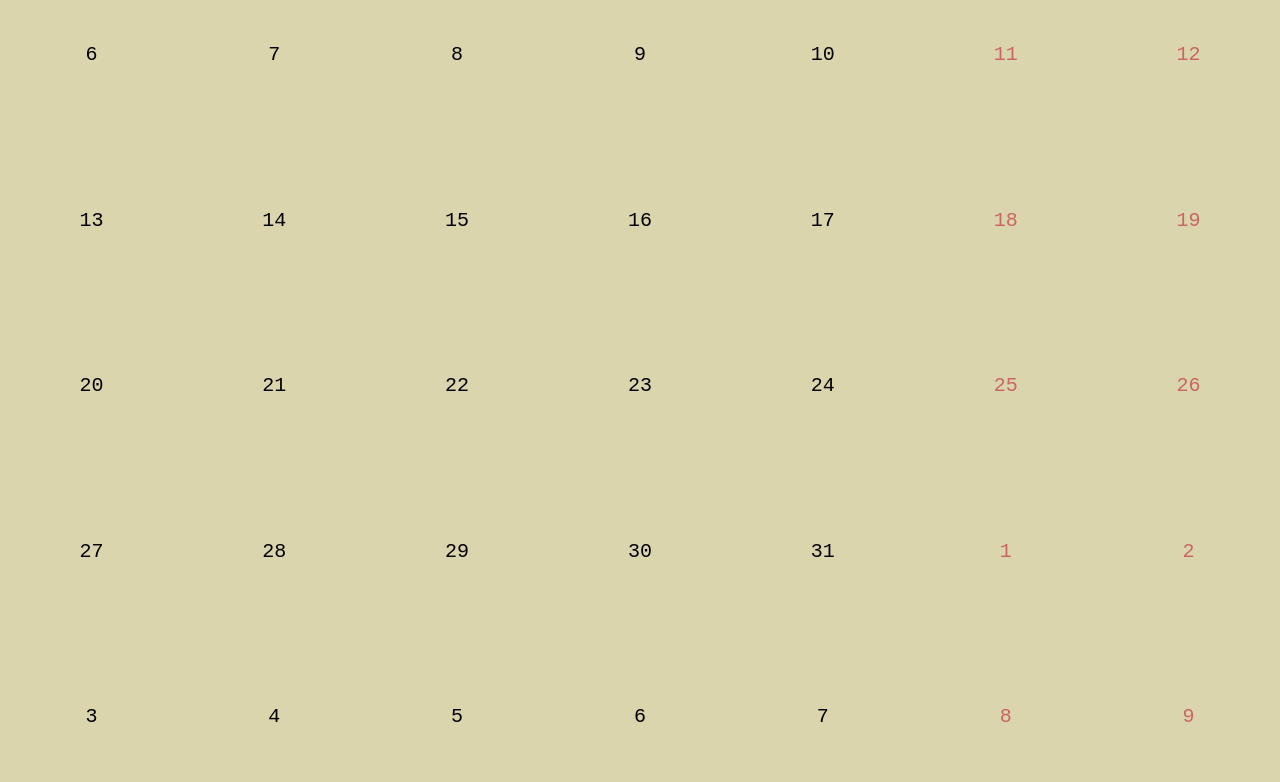
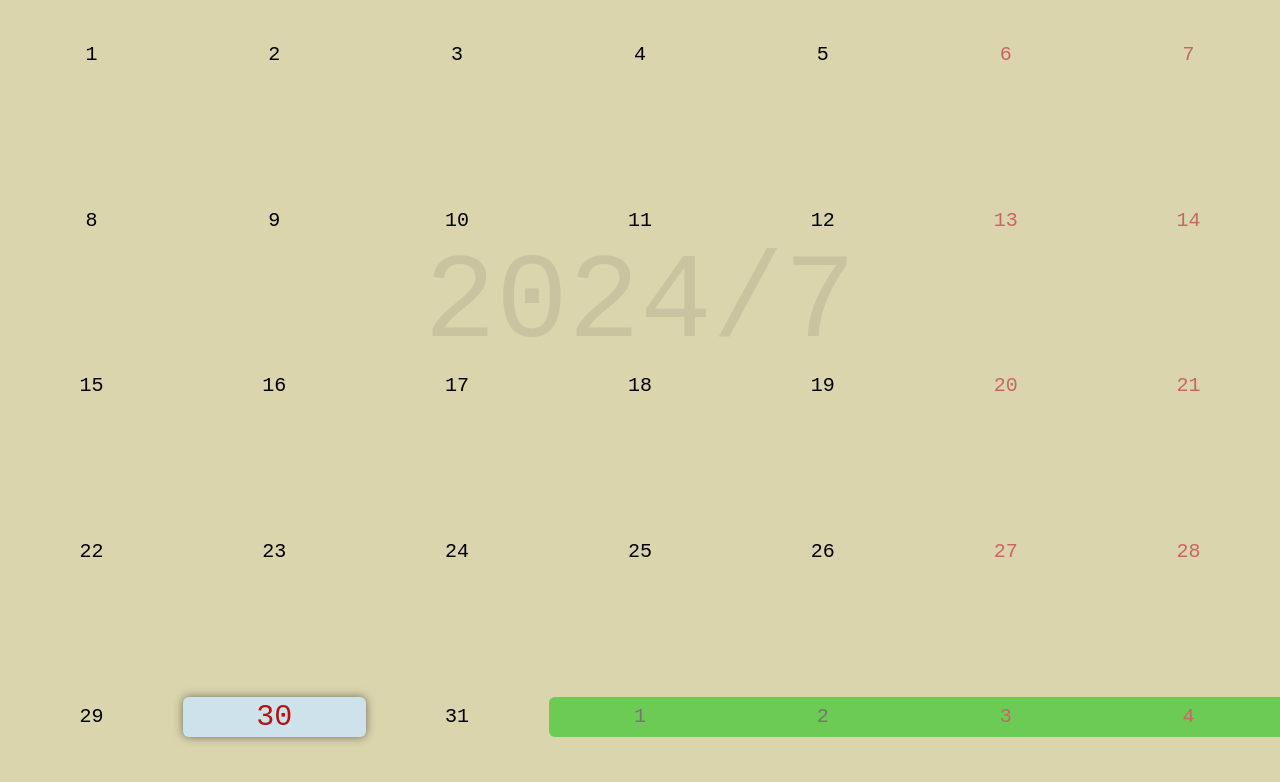
Before and after one commit to Pmmmmmmmmmm/eco-track, a Vue app: page /addOrder in a window 1280 px wide. Shown: the top 782 px of the page. Built offline with nearby package versions, Linux system fonts and the light colour scheme; a web font is replaced by a local one.

Commit message:
更新日历组件，修复 DaysView 组件的 v-model 绑定，调整 YearAndMonth 组件的捕获距离常量，优化日期选择逻辑

```diff
--- a/src/components/calendar/MyCalendar.vue
+++ b/src/components/calendar/MyCalendar.vue
@@ -2,9 +2,9 @@
 import { ref, computed } from 'vue'
 import DaysView from './components/DaysView.vue'
 import YearAndMonth from './components/YearAndMonth.vue'
-const year = ref(new Date().getFullYear())
-const month = ref(new Date().getMonth() + 1)
-const day = ref(new Date().getDate())
+const year = ref(2024)
+const month = ref(7)
+const day = ref(30)
 let currentView = ref<'calendar' | 'year&month'>('calendar')
 function handleViewChange() {
   if (currentView.value === 'calendar') {
@@ -33,7 +33,12 @@ function handleViewChange() {
         v-model:year="year"
         v-model:month="month"
       />
-      <DaysView v-show="currentView === 'calendar'" :year="year" :month="month" />
+      <DaysView
+        v-show="currentView === 'calendar'"
+        v-model:year="year"
+        v-model:month="month"
+        v-model:day="day"
+      />
     </div>
   </div>
 </template>
--- a/src/components/calendar/components/DaysView.vue
+++ b/src/components/calendar/components/DaysView.vue
@@ -1,64 +1,112 @@
 <script setup lang="ts">
 import { ref, reactive, toRefs, onBeforeMount, onMounted, watch, watchEffect } from 'vue'
-const { year, month } = defineProps({
-  year: {
+
+type DayItem = {
+  daysNum: number
+  monthNum: number
+  yearNum: number
+}
+let year = defineModel('year', {
   type: Number,
   default: new Date().getFullYear()
-  },
-  month: {
+})
+let month = defineModel('month', {
   type: Number,
   default: new Date().getMonth() + 1
-  }
+})
+let day = defineModel('day', {
+  type: Number,
+  default: new Date().getDate()
 })
 const currentMonth = ref(new Date())
 const preMonth = ref(new Date())
 const nextMonth = ref(new Date())
-const daysList = ref<number[]>([])
-const fillDaysList = () => {
+let preList = ref<DayItem[]>([])
+let currentList = ref<DayItem[]>([])
+let nextList = ref<DayItem[]>([])
 const daysInMonth = (date: Date) => new Date(date.getFullYear(), date.getMonth() + 1, 0).getDate()
 const firstDayOfWeek = (date: Date) => new Date(date.getFullYear(), date.getMonth(), 1).getDay()
 
-  const currentDays = daysInMonth(currentMonth.value)
-  const preDays = daysInMonth(preMonth.value)
+const fillDaysList = () => {
+  const currentMonthDays = daysInMonth(currentMonth.value)
+  const preMonthDays = daysInMonth(preMonth.value)
   const startDay = firstDayOfWeek(currentMonth.value) || 7 // Sunday as 7
+  const endDay = firstDayOfWeek(nextMonth.value) || 7 // Sunday as 7
+  preList.value = []
+  currentList.value = []
+  nextList.value = []
 
-  daysList.value = []
-
-  // Fill previous month's days
-  for (let i = preDays - startDay + 2; i <= preDays; i++) {
-    daysList.value.push(i)
+  if (startDay > 1) {
+    // 如果当前月的第一天不是周一，则需要填充上个月的日期
+    // 比如当前月的第一天是周三，则需要填充上个月的最后两天形成完整的一周
+    let needPreMonth = startDay - 1 // 计算上个月需要填充的天数(算出上月最后一天是周几就需要补几天)
+    for (let day = preMonthDays; preList.value.length < needPreMonth; day--) {
+      preList.value.unshift({
+        daysNum: day,
+        monthNum: preMonth.value.getMonth() + 1,
+        yearNum: preMonth.value.getFullYear()
+      })
     }
-
-  // Fill current month's days
-  for (let i = 1; i <= currentDays; i++) {
-    daysList.value.push(i)
+  } else if (startDay == 1) {
+    // 补充一整周的上月日期
+    for (let day = preMonthDays; preList.value.length < 7; day--) {
+      preList.value.unshift({
+        daysNum: day,
+        monthNum: preMonth.value.getMonth() + 1,
+        yearNum: preMonth.value.getFullYear()
+      })
     }
-
-  // Fill next month's days
-  const remainingDays = 42 - daysList.value.length // Ensure 6 rows of 7 days
-  for (let i = 1; i <= remainingDays; i++) {
-    daysList.value.push(i)
+  }
+  for (let day = 1; day <= currentMonthDays; day++) {
+    currentList.value.push({
+      daysNum: day,
+      monthNum: currentMonth.value.getMonth() + 1,
+      yearNum: currentMonth.value.getFullYear()
+    })
+  }
+  if (endDay > 1) {
+    let needNextMonth = 7 - endDay + 1 // 计算下个月需要填充的天数（计算出本月最后一天是周几，再用7减去它，就是需要补的下个月的天数）
+    for (let day = 1; nextList.value.length < needNextMonth; day++) {
+      nextList.value.push({
+        daysNum: day,
+        monthNum: nextMonth.value.getMonth() + 1,
+        yearNum: nextMonth.value.getFullYear()
+      })
+    }
+  } else if (endDay == 1) {
+    // 补充一整周的下月日期
+    for (let day = 1; nextList.value.length < 7; day++) {
+      nextList.value.push({
+        daysNum: day,
+        monthNum: nextMonth.value.getMonth() + 1,
+        yearNum: nextMonth.value.getFullYear()
+      })
+    }
   }
 }
 watchEffect(() => {
-  currentMonth.value = new Date(`${year}-${month}`)
-  if (month == 1) {
-    preMonth.value = new Date(`${year - 1}-12`)
-    nextMonth.value = new Date(`${year}-2`)
-  } else if (month == 12) {
-    nextMonth.value = new Date(`${year + 1}-1`)
-    preMonth.value = new Date(`${year}-11`)
+  currentMonth.value = new Date(`${year.value}-${month.value}`)
+  if (month.value == 1) {
+    preMonth.value = new Date(`${year.value - 1}-12`)
+    nextMonth.value = new Date(`${year.value}-2`)
+  } else if (month.value == 12) {
+    nextMonth.value = new Date(`${year.value + 1}-1`)
+    preMonth.value = new Date(`${year.value}-11`)
   } else {
-    preMonth.value = new Date(`${year}-${month - 1}`)
-    nextMonth.value = new Date(`${year}-${month + 1}`)
+    preMonth.value = new Date(`${year.value}-${month.value - 1}`)
+    nextMonth.value = new Date(`${year.value}-${month.value + 1}`)
+  }
+  fillDaysList()
+})
+function handleDayClick({ daysNum, monthNum, yearNum }: DayItem) {
+  year.value = yearNum
+  month.value = monthNum
+  day.value = daysNum
 }
 
-  fillDaysList()
-
-  // console.log('preMonth', preMonth.value.toLocaleDateString())
-  // console.log('currentMonth', currentMonth.value.toLocaleDateString())
-  // console.log('nextMonth', nextMonth.value.toLocaleDateString())
-})
+function checkSelectedDay({ daysNum, monthNum, yearNum }: DayItem) {
+  return daysNum == day.value && monthNum == month.value && yearNum == year.value
+}
 
 const daysOfWeek = ['Mon', 'Tue', 'Wed', 'Thu', 'Fri', 'Sat', 'Sun']
 </script>
@@ -68,7 +116,40 @@ const daysOfWeek = ['Mon', 'Tue', 'Wed', 'Thu', 'Fri', 'Sat', 'Sun']
       <div class="daysOfWeek" v-for="(item, index) in daysOfWeek" :key="index">{{ item }}</div>
     </div>
     <div class="body">
-      <div class="day-item" v-for="(dayItem, index) in daysList" :key="index">{{ dayItem }}</div>
+      <div
+        class="day-item is-pre-month"
+        :class="{
+          last_preMonth_day: index === preList.length - 1
+        }"
+        v-for="(dayItem, index) in preList"
+        :key="dayItem.monthNum.toString() + index"
+        @click.capture="handleDayClick(dayItem)"
+      >
+        {{ dayItem.daysNum }}
+      </div>
+      <div
+        class="day-item"
+        :class="{
+          'day-item-active': checkSelectedDay(dayItem)
+        }"
+        v-for="(dayItem, index) in currentList"
+        :key="dayItem.monthNum + index"
+        @click.capture="handleDayClick(dayItem)"
+      >
+        {{ dayItem.daysNum }}
+      </div>
+      <div
+        class="day-item is-next-month"
+        :class="{
+          first_nextMonth_day: index === 0
+        }"
+        v-for="(dayItem, index) in nextList"
+        :key="dayItem.monthNum + index"
+        @click.capture="handleDayClick(dayItem)"
+      >
+        {{ dayItem.daysNum }}
+      </div>
+      <div class="year-month-bcg">{{ year }}/{{ month }}</div>
     </div>
   </div>
 </template>
@@ -94,9 +175,9 @@ const daysOfWeek = ['Mon', 'Tue', 'Wed', 'Thu', 'Fri', 'Sat', 'Sun']
     }
   }
   .body {
+    position: relative;
     flex: 1;
     display: flex;
-    // justify-content: space-between;
     align-items: center;
     flex-wrap: wrap;
     .day-item {
@@ -108,6 +189,50 @@ const daysOfWeek = ['Mon', 'Tue', 'Wed', 'Thu', 'Fri', 'Sat', 'Sun']
       &:nth-child(7n) {
         color: rgb(202, 101, 101);
       }
+      background-color: transparent;
+      z-index: 2;
+      transition: all 0.2s ease;
+      cursor: pointer;
+      user-select: none;
+      border-radius: 6px;
+    }
+    .day-item-active {
+      background-color: #cee2eb;
+      color: #b41212;
+      box-shadow: 0 0 10px rgba(0, 0, 0, 0.5);
+      font-size: 30px;
+      z-index: 3;
+    }
+    .is-pre-month {
+      color: #757575;
+      background-color: rgba(0, 0, 0, 0.1);
+      border-radius: 0;
+    }
+    .is-next-month {
+      color: #757575;
+      background-color: rgb(107, 203, 85);
+      border-radius: 0;
+    }
+    .last_preMonth_day {
+      border-radius: 0 6px 6px 0;
+    }
+    .first_nextMonth_day {
+      border-radius: 6px 0 0 6px;
+    }
+    .year-month-bcg {
+      position: absolute;
+      top: 0;
+      left: 0;
+      width: 100%;
+      height: 100%;
+      display: flex;
+      justify-content: center;
+      align-items: center;
+      font-size: 120px;
+      z-index: 1;
+      pointer-events: none;
+      color: rgba(0, 0, 0, 0.082);
+      text-decoration: wavy;
     }
   }
 }
--- a/src/components/calendar/components/YearAndMonth.vue
+++ b/src/components/calendar/components/YearAndMonth.vue
@@ -4,7 +4,7 @@ import { useDomState } from './getDomState'
 
 //年份范围
 const YEARS_NUMBER = 3 //年份范围
-const IGNORE_DIS = 60 //忽略的距离
+const CATCH_DISTANCE = 50 //忽略的距离
 const SCROLL_DONE_TIME = 280 //判断滚动完成等待的时间
 const dateRef = ref<HTMLElement | HTMLElement[] | null>(null) //获取年月项元素
 const scrollTableRef = ref<HTMLElement | null>(null) //获取年月表格元素
@@ -120,19 +120,24 @@ let lastMatch = ''
 function getMatchByCenter({ x, y }: { x: number; y: number }) {
   let X = Array.from(XSet).sort((a: number, b: number) => Math.abs(a - x) - Math.abs(b - x))[0]
   let Y = Array.from(YSet).sort((a: number, b: number) => Math.abs(a - y) - Math.abs(b - y))[0]
+  // 找到距离中心点最近的年月项
   let matchStr = `${X},${Y}`
+  // 计算距离
   let distance = getPointDistance([X, Y], [x, y])
+  //如果有上一个匹配的项
   if (lastMatch) {
+    //获取上一个匹配的项
     let lastItem = locationMap.get(lastMatch)
     let lastPoint = lastMatch.split(',').map((item) => Number(item))
+    //计算上一个匹配项与当前屏幕中心的距离
     let distance = getPointDistance([lastPoint[0], lastPoint[1]], [x, y])
-    if (distance < IGNORE_DIS) return
+    if (distance <= CATCH_DISTANCE) return // 如果距离小于捕获距离，则不处理
 
     lastItem && lastItem.classList.remove('active')
     lastMatch = ''
   }
 
-  if (`${X},${Y}` === lastMatch || distance > IGNORE_DIS) return
+  if (`${X},${Y}` === lastMatch || distance > CATCH_DISTANCE) return // 如果匹配到的元素和上一个元素相同，或者距离大于捕获距离，则不处理
   handleNewMatch(matchStr)
 }
 // 计算两点之间的距离
```
Lines whose indentation alone changed are shown as unchanged.
